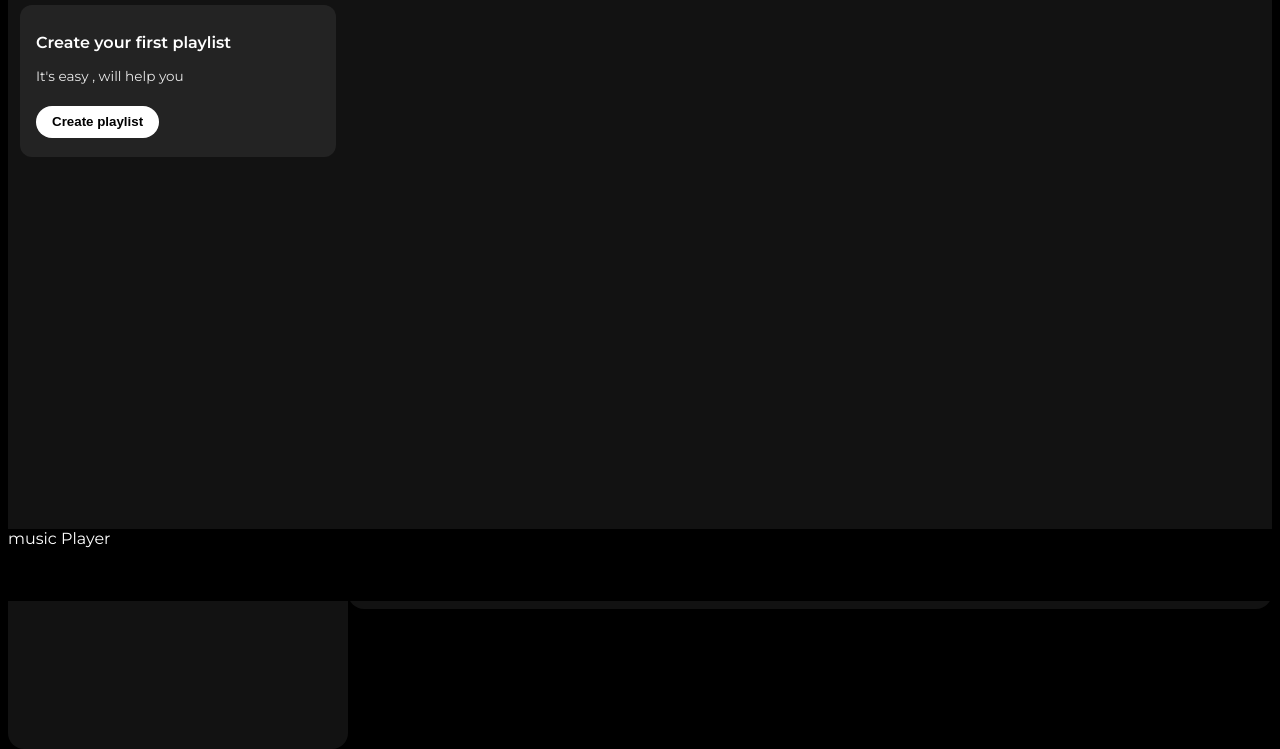
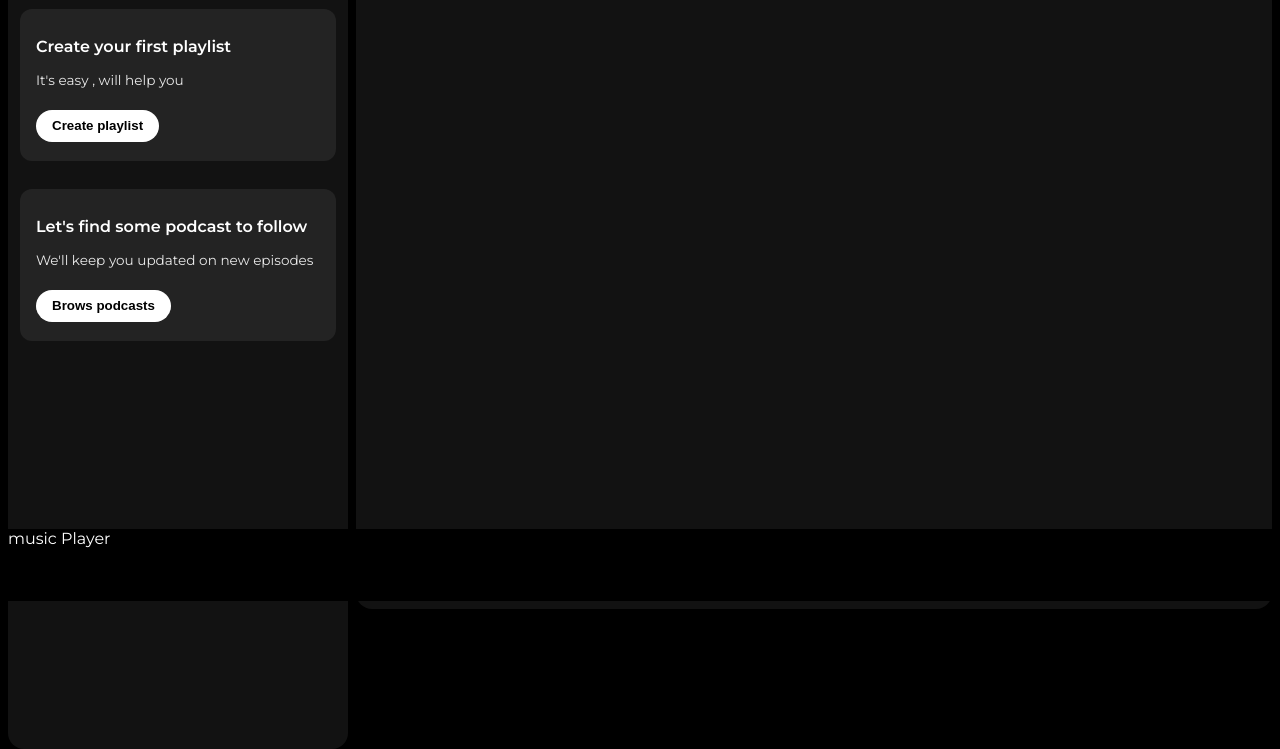
Before and after one commit to PratikSalunke00/Spotify-Clone, a plain HTML site: page index.html in a window 1280 px wide. Shown: the part 199-948 px from the top of the page. Drawn offline with Linux system fonts and the light colour scheme.

Commit message:
sidebar completed

```diff
--- a/index.html
+++ b/index.html
@@ -46,6 +46,11 @@
                         <p class="box-p2">It's easy , will help you</p>
                         <button class="badge">Create playlist</button>
                     </div>
+                    <div class="box">
+                        <p class="box-p1">Let's find some podcast to follow</p>
+                        <p class="box-p2"> We'll keep you updated on new episodes</p>
+                        <button class="badge">Brows podcasts</button>
+                    </div>
                 </div>
             </div>
         </div>
--- a/style.css
+++ b/style.css
@@ -13,10 +13,10 @@ body {
 }
 
 .sidebar {
-    background-color: rgb(34, 230, 103);
+    background-color: rgb(0, 0, 0);
     width: 340px;
-    border-radius: 1rem;
-    /*16px*/
+    border-radius: 1rem; /*16px*/
+    margin-right: 0.5rem;
 }
 
 .main-content {
@@ -108,7 +108,7 @@ a {
     background-color: #232323;
     height: 8rem;
     border-radius: 0.75rem;
-    margin: 0.5rem 0 0.5rem 0;
+    margin: 0.75rem 0 1.75rem 0;
     padding:0.75rem 1rem ;
 
 }
```
